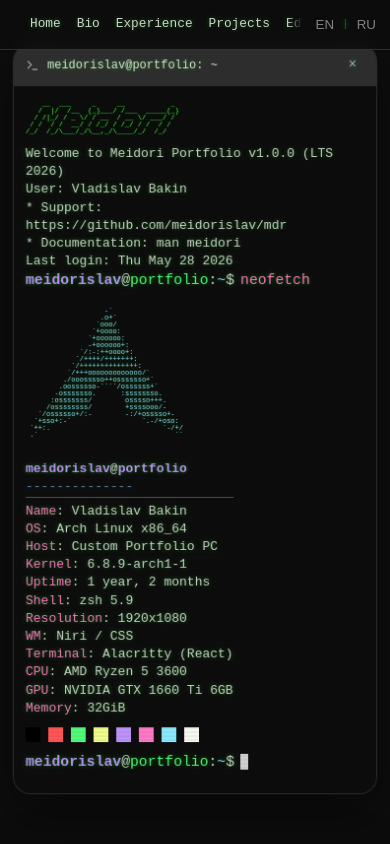
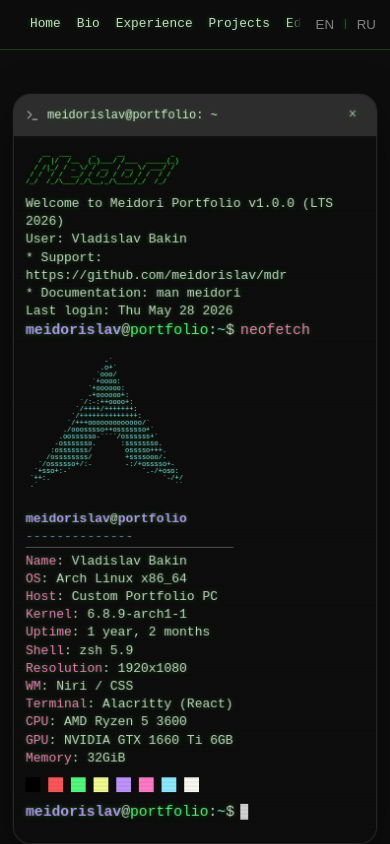
Before and after one commit to Meidorislav/mdr, a React (Vite) app: page / in a window 390 px wide. Built offline with nearby package versions, Linux system fonts and the light colour scheme.

Commit message:
fix: adjust mobile layout and terminal positioning

```diff
--- a/src/App.module.css
+++ b/src/App.module.css
@@ -21,6 +21,11 @@
   padding: 20px;
   box-sizing: border-box;
   flex-shrink: 0;
+  scroll-margin-top: var(--header-height);
+}
+
+.sectionWrapper:first-of-type {
+  padding-top: calc(var(--header-height) + 20px);
 }
 
 @media (max-width: 600px) {
@@ -33,5 +38,10 @@
   .sectionWrapper {
     min-height: auto;
     padding: 14px 10px 28px;
+    scroll-margin-top: 0;
+  }
+
+  .sectionWrapper:first-of-type {
+    padding-top: calc(var(--header-height) + 14px);
   }
 }
```
